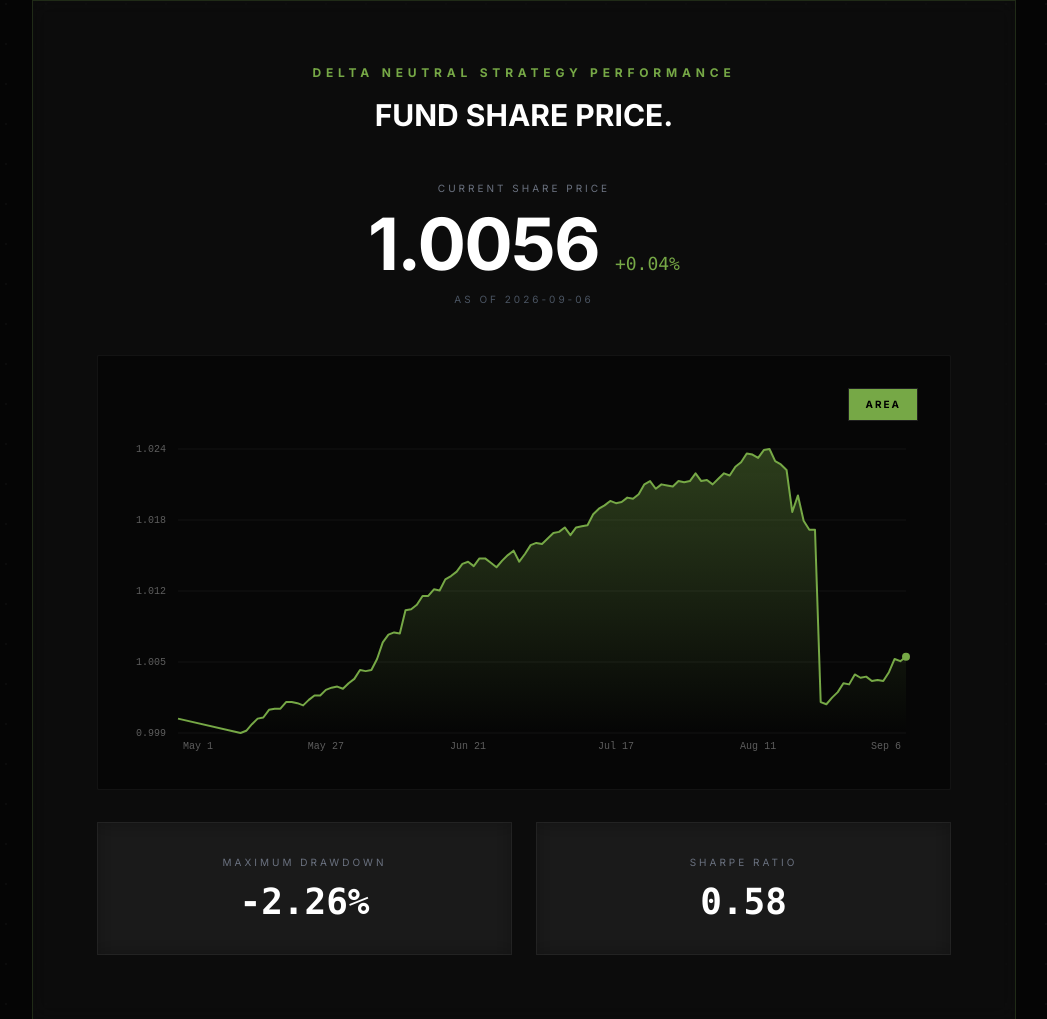
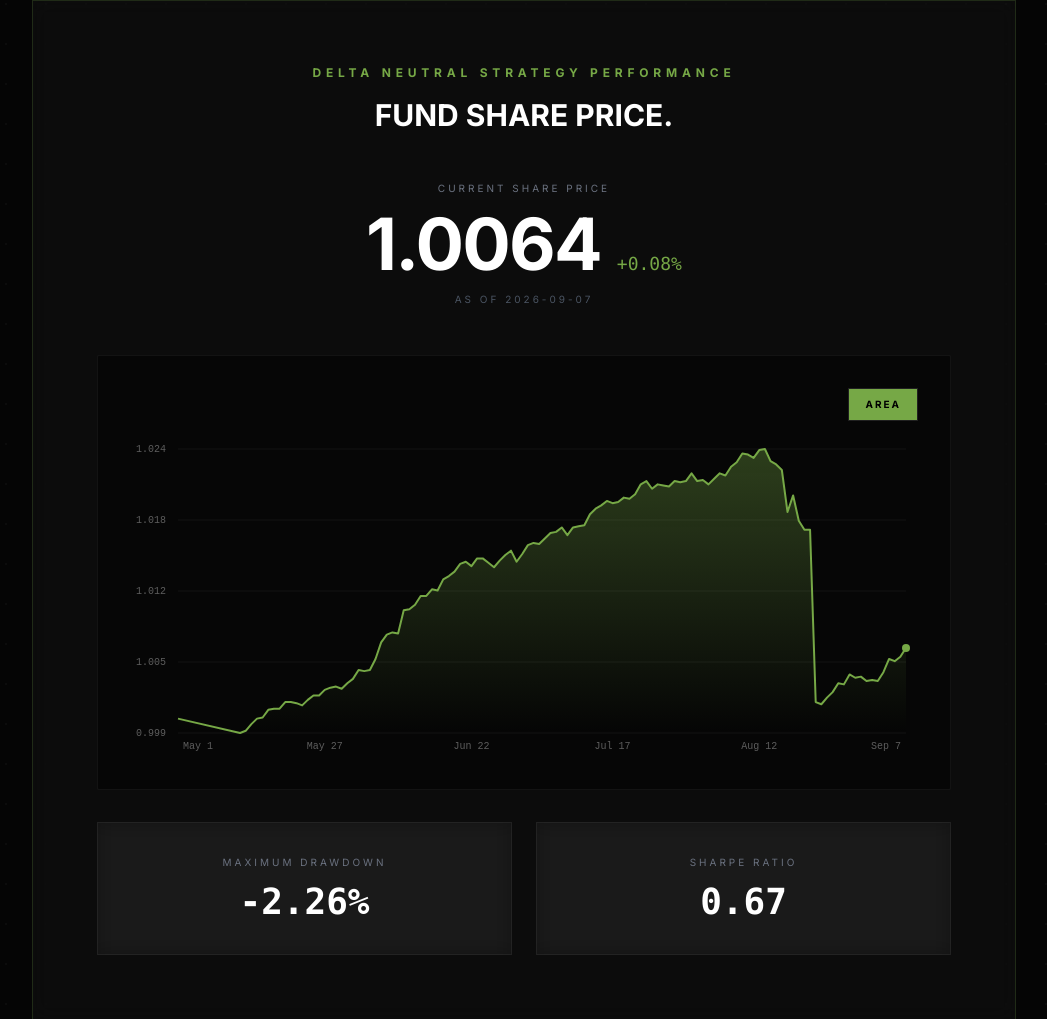
Before and after one commit to rexlau-prog/zynerise-website, a plain HTML site: page index.html in a window 1280 px wide. Shown: the part 1598-2617 px from the top of the page, without its empty margins (116-1163 px from the left). Drawn offline with nearby package versions, Linux system fonts and the light colour scheme.

Commit message:
FRA data auto-update: 2026-09-07 (120 pts, MDD -2.26%, Sharpe 0.67)

```diff
--- a/index.html
+++ b/index.html
@@ -369,9 +369,9 @@
         // (manual edits to this block are overwritten at 00:10 UTC).
         // dates/prices: aligned chronological series (oldest -> newest).
         const FRA_DATA = {
-            asOf: "2026-09-06",
+            asOf: "2026-09-07",
             maxDrawdown: -2.26,   // percent
-            sharpe: 0.58,
+            sharpe: 0.67,
             dates: [
                 "2026-05-01", "2026-05-12", "2026-05-13", "2026-05-14", "2026-05-15", "2026-05-16",
                 "2026-05-17", "2026-05-18", "2026-05-19", "2026-05-20", "2026-05-21", "2026-05-22",
@@ -392,7 +392,7 @@
                 "2026-08-15", "2026-08-16", "2026-08-17", "2026-08-18", "2026-08-19", "2026-08-20",
                 "2026-08-21", "2026-08-22", "2026-08-23", "2026-08-24", "2026-08-25", "2026-08-26",
                 "2026-08-27", "2026-08-28", "2026-08-29", "2026-08-30", "2026-08-31", "2026-09-01",
-                "2026-09-02", "2026-09-03", "2026-09-04", "2026-09-05", "2026-09-06"
+                "2026-09-02", "2026-09-03", "2026-09-04", "2026-09-05", "2026-09-06", "2026-09-07"
             ],
             prices: [
                 1.0000, 0.9987, 0.9989, 0.9995, 1.0000, 1.0001, 1.0008, 1.0009, 1.0009, 1.0015,
@@ -406,7 +406,7 @@
                 1.0215, 1.0222, 1.0215, 1.0216, 1.0212, 1.0217, 1.0222, 1.0220, 1.0228, 1.0232,
                 1.0240, 1.0239, 1.0236, 1.0243, 1.0244, 1.0233, 1.0230, 1.0225, 1.0187, 1.0202,
                 1.0179, 1.0171, 1.0171, 1.0015, 1.0013, 1.0019, 1.0024, 1.0032, 1.0031, 1.0040,
-                1.0037, 1.0038, 1.0034, 1.0035, 1.0034, 1.0042, 1.0054, 1.0052, 1.0056
+                1.0037, 1.0038, 1.0034, 1.0035, 1.0034, 1.0042, 1.0054, 1.0052, 1.0056, 1.0064
             ]
         };
         // ============================================================
```
